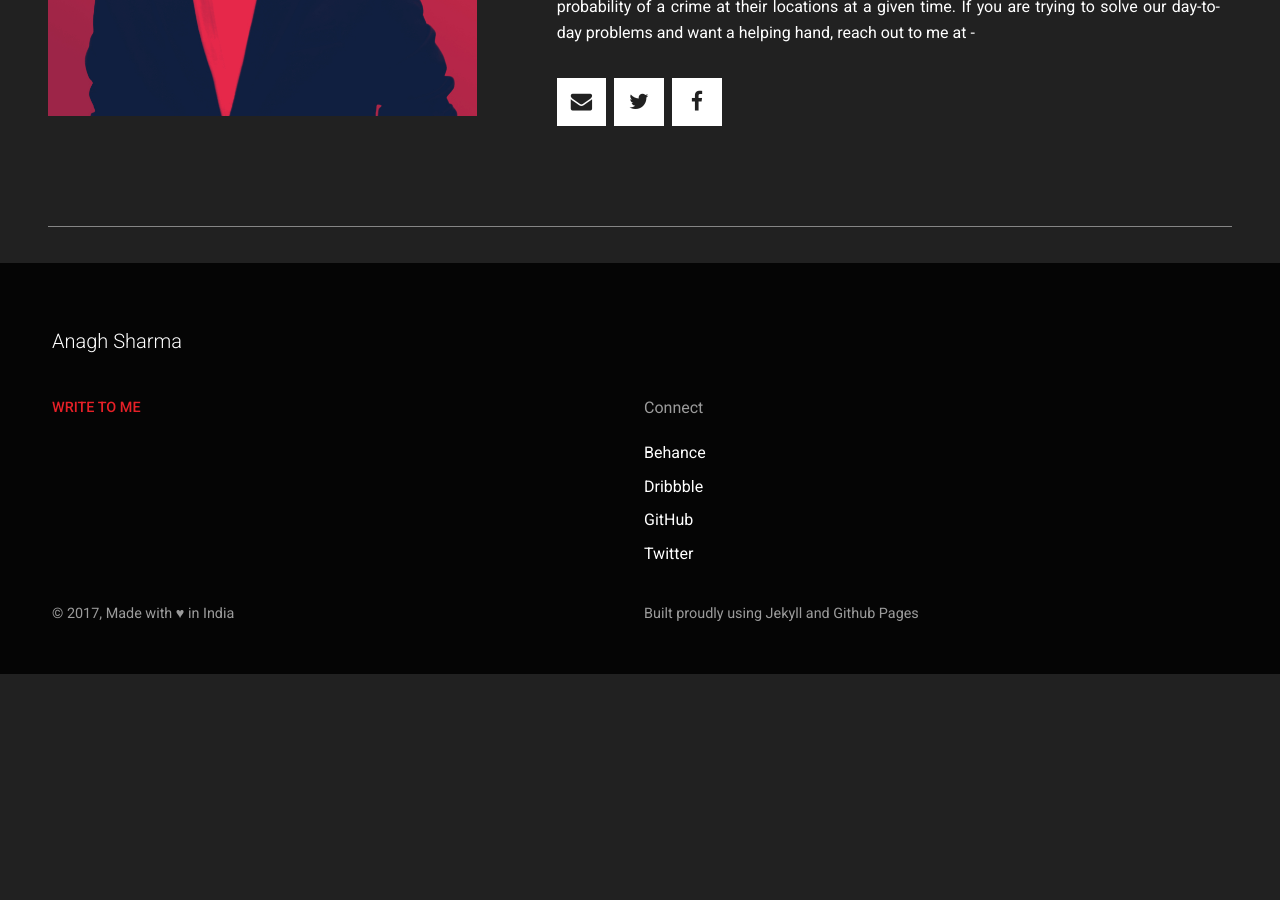
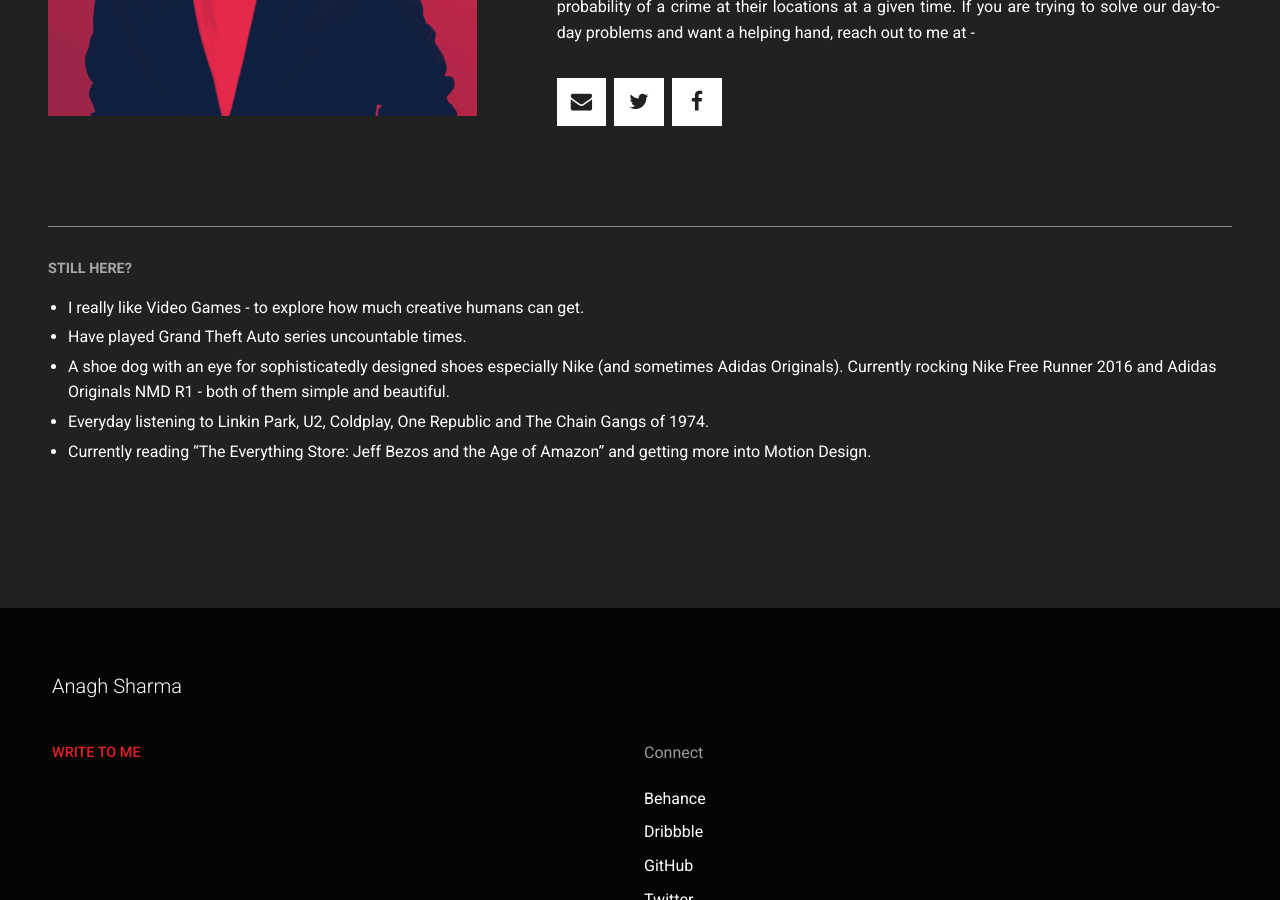
Before and after one commit to AnaghSharma/anaghsharma.github.io, a Jekyll site: the page built from _pages/about.html, in a window 1280 px wide and 900 px high, scrolled down 964 px. Built offline with Jekyll 4.4.1, drawn with Linux system fonts in a browser that asks for light colours; nearby versions of some CDN libraries; before the commit the page ends 1638 px from its top, so only the background shows below that.

Commit message:
Updated about page

```diff
--- a/_pages/about.html
+++ b/_pages/about.html
@@ -25,9 +25,16 @@ keywords: anagh sharma, design, portfolio, development, designer
     </ul>
   </div>
 </div>
-<div class="row">
+<div class="row mb6">
   <div class="columns">
     <hr class="font-secondary">
-    <!-- <h6 class="font-bold font-secondary quiet">STILL HERE?</h6> -->
+    <h6 class="font-bold font-secondary quiet mt4 mb3">STILL HERE?</h6>
+    <ul>
+      <li>I really like Video Games - to explore how much creative humans can get.</li>
+      <li class="mv1">Have played Grand Theft Auto series uncountable times.</li>
+      <li>A shoe dog with an eye for sophisticatedly designed shoes especially Nike (and sometimes Adidas Originals). Currently rocking Nike Free Runner 2016 and Adidas Originals NMD R1 - both of them simple and beautiful.</li>
+      <li class="mv1">Everyday listening to Linkin Park, U2, Coldplay, One Republic and The Chain Gangs of 1974.</li>
+      <li>Currently reading “The Everything Store: Jeff Bezos and the Age of Amazon” and getting more into Motion Design.</li>
+    </ul>
   </div>
 </div>
```
